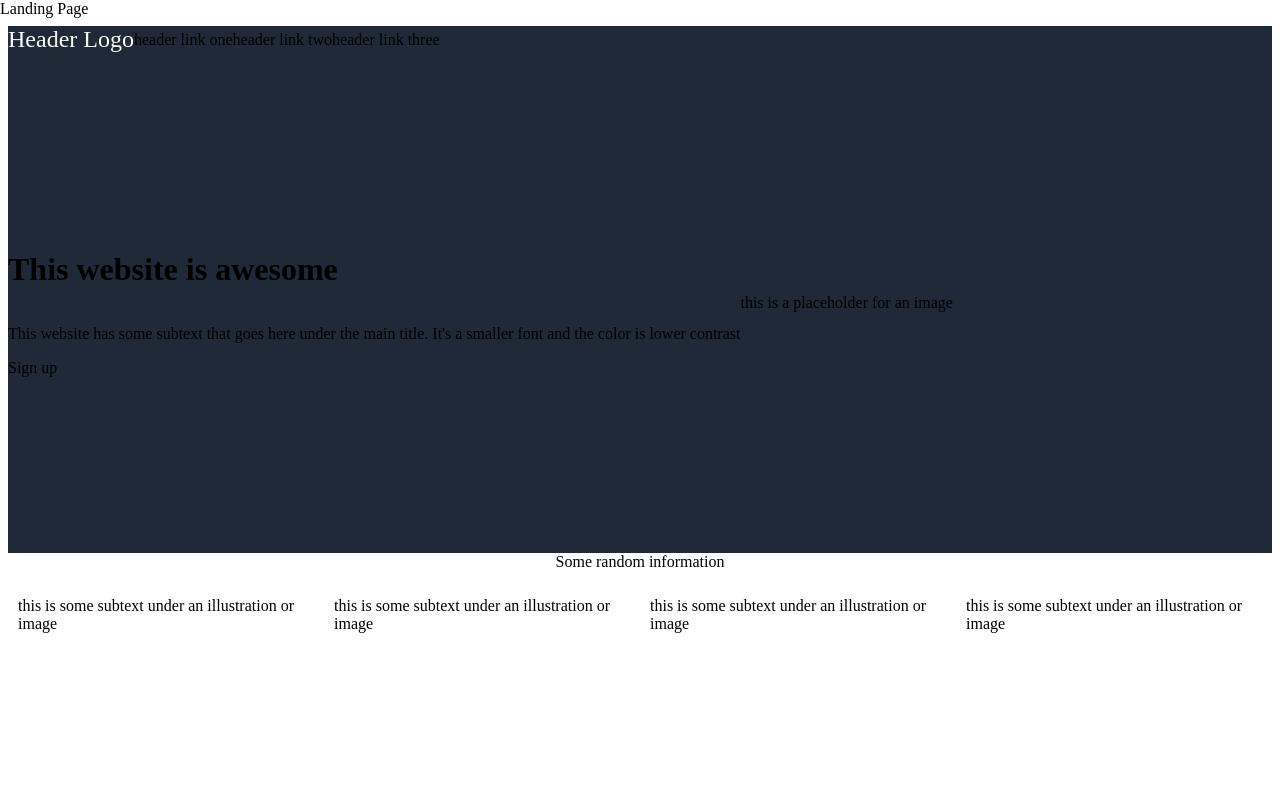
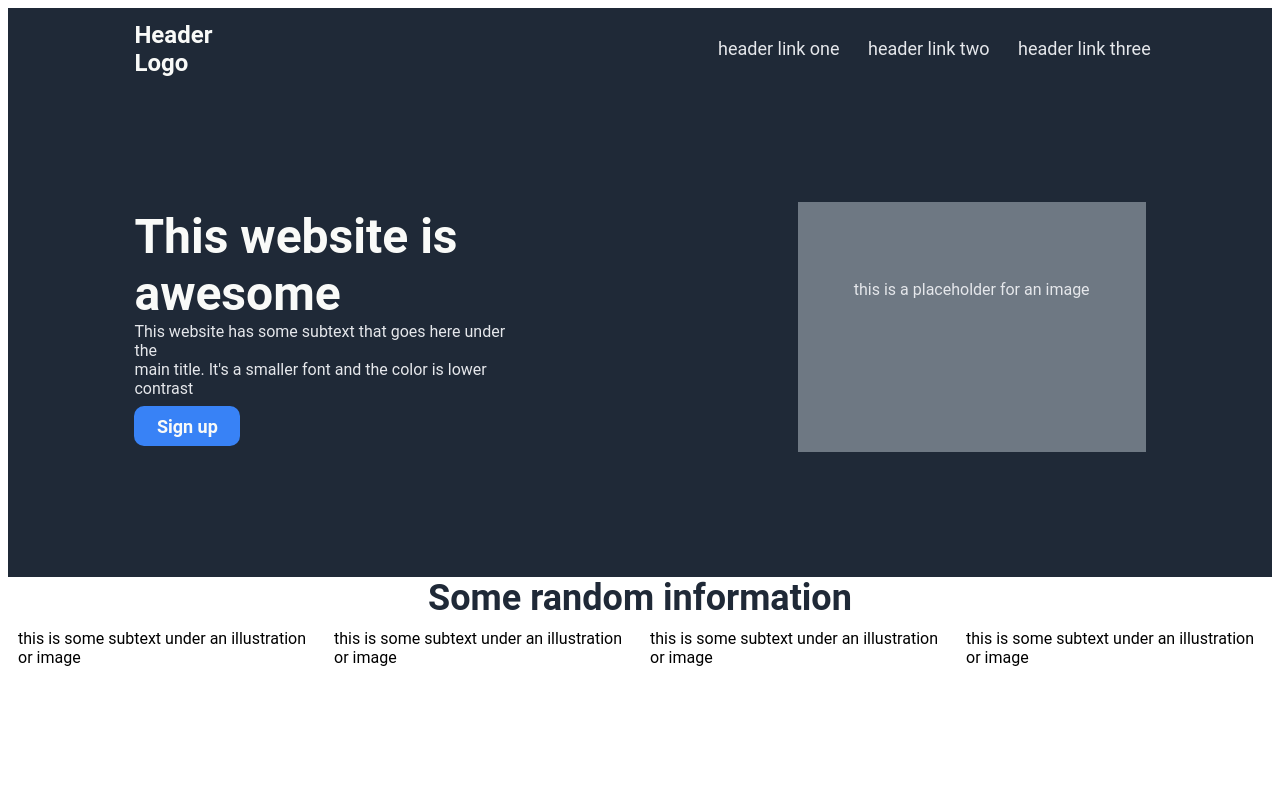
Before and after one commit to Rawrrz/LandingPage, a plain HTML site: page index.html in a window 1280 px wide. Shown: the top 800 px of the page. Drawn offline with Linux system fonts and the light colour scheme.

Commit message:
Finished header and section 1

```diff
--- a/index.html
+++ b/index.html
@@ -11,22 +11,24 @@
     <header>
         <div class="header-logo">Header Logo</div>
 
-        <div class="header-link">header link one</div>
-        <div class="header-link">header link two</div>
-        <div class="header-link">header link three</div>
+        <div class="header-links">
+            <div class="header-link">header link one</div>
+            <div class="header-link">header link two</div>
+            <div class="header-link">header link three</div>
+        </div>
     </header>
 
     <!-- Section 1 -->
     <div class="section-1">
         <!-- Website Header -->
         <div class="section-1-header">
-            <h1>This website is awesome</h1>
-            <p>This website has some subtext that goes here under the main title. It's a smaller font and the color is lower contrast</p>
+            <h1>This website is<br> awesome</h1>
+            <p>This website has some subtext that goes here under the<br> main title. It's a smaller font and the color is lower<br> contrast</p>
             <!-- Signup button -->
             <div class="section-1-button">Sign up</div>
         </div>
 
-        <div class="section-1-image">this is a placeholder for an image</div>
+        <div class="section-1-image"><p>this is a placeholder for an image</p></div>
     </div>
 
     <!-- Section 2 -->
--- a/style.css
+++ b/style.css
@@ -1,23 +1,47 @@
-*
+body *
 {
+    margin: 0%;
+    padding: 0%;
     display: flex;
     flex-direction: column;
+    font-family: roboto;
 }
 
 /* Header */
 
 header
 {
+    display: flex;
     background-color: #1F2937;
-    display: flex;
     flex-direction: row;
     align-items: center;
+    color: white;
+    padding-top: 1%;
 }
 
-.header-logo
+header .header-links
+{
+    flex-direction: row;
+    margin-right: 10%;
+    padding-left: 10%;
+    font-size: 18px;
+    color: #E5E7EB;
+}
+
+header .header-links .header-link
+{
+    width: 150px;
+}
+
+
+header .header-logo
 {
     font-size: 24px;
     color: #F9FAF8;
+    margin-left: 10%;
+    margin-right: 30%;
+    font-weight: bolder;
+    width: auto;
 }
 
 /* Section 1 */
@@ -28,6 +52,53 @@ header
     background-color: #1F2937;
     flex-direction: row;
     align-items: center;
+    padding-left: 10%;
+    padding-right: 10%;
+}
+
+.section-1-header
+{
+    padding-right: 27%;
+}
+
+.section-1-header h1
+{
+    font-size: 48px;
+    font-weight: bolder;
+    color: #F9FAF8;
+}
+
+.section-1 p
+{
+    color: #E5E7EB;
+}
+
+.section-1-button
+{
+    background-color: #3882F6;
+    color: #F9FAF8;
+    width: 22%;
+    height: 20px;
+    margin-top: 2%;
+    font-size: 18px;
+    border-radius: 10px;
+    align-items: center;
+    padding: 10px;
+    font-weight: bolder;
+}
+
+.section-1 .section-1-image
+{
+    align-items: center;
+    color: #F9FAF8;
+    background-color: #6e7883;
+    height: 50%;
+    width: 35%;
+}
+
+.section-1 .section-1-image p
+{
+    padding-top: 22.5%;
 }
 
 /* Section 2 */
@@ -36,6 +107,13 @@ header
 {
     height: 500px;
     align-items: center;
+}
+
+.section-2-header
+{
+    font-size: 36px;
+    font-weight: bolder;
+    color: #1F2937;
 }
 
 .section-2-image-list
```
